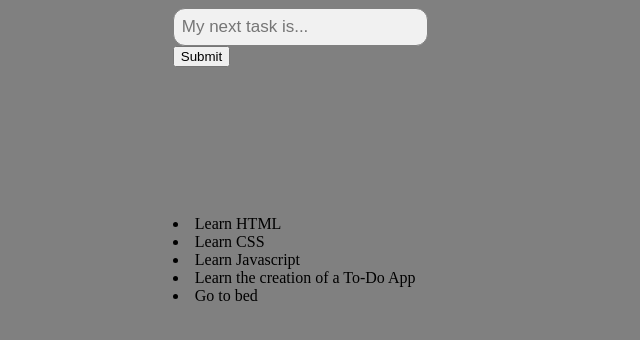
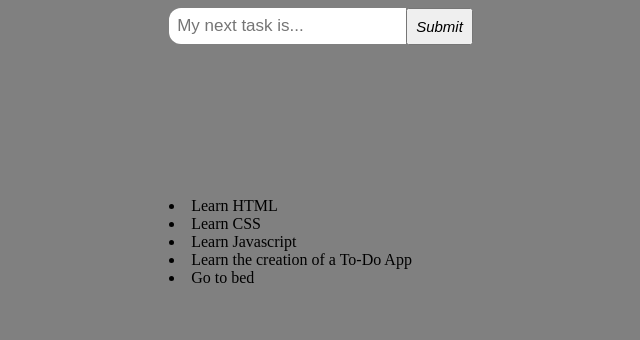
Before and after one commit to adam-FI01/todo-app, a plain HTML site: page index.html in a window 1280 px wide. Shown: the whole page, without its empty margins (319-959 px from the left). Drawn offline with Linux system fonts and the light colour scheme.

Commit message:
updated search bar, button with css

```diff
--- a/index.html
+++ b/index.html
@@ -12,7 +12,9 @@
         <div class="card">
             <div class="submit">
                 <input type="text" placeholder="My next task is..." name="add-task">
-                <button type="submit">Submit</button>
+                <button type="submit">
+                    <i style="font-size: 15px;" class="submit-button" aria-hidden="true">Submit</i>
+                </button>
             </div>
             <div class="list">
                 <li>Learn HTML</li>
--- a/style.css
+++ b/style.css
@@ -9,7 +9,7 @@ body {
 }
 
 .list {
-    padding-top: 50%;
+    margin-top: 50%;
 }
 
 .submit input[type=text] {
@@ -17,7 +17,19 @@ body {
     font-size: 17px;
     border: 1px solid grey;
     float: left;
-    width: 80%;
-    background: #f1f1f1;
-    border-radius: .75rem;
+    max-width: 80%;
+    border-radius: .75rem 0 0 .75rem;
+    -webkit-box-shadow: none;
+    -moz-box-shadow: none;
+    box-shadow: none;
+    border: none;
+    overflow: auto;
+    outline: none;
 }
+
+
+.submit button[type=submit] {
+    padding: .5rem;
+    /* float: right; */
+    cursor: pointer;
+}
```
